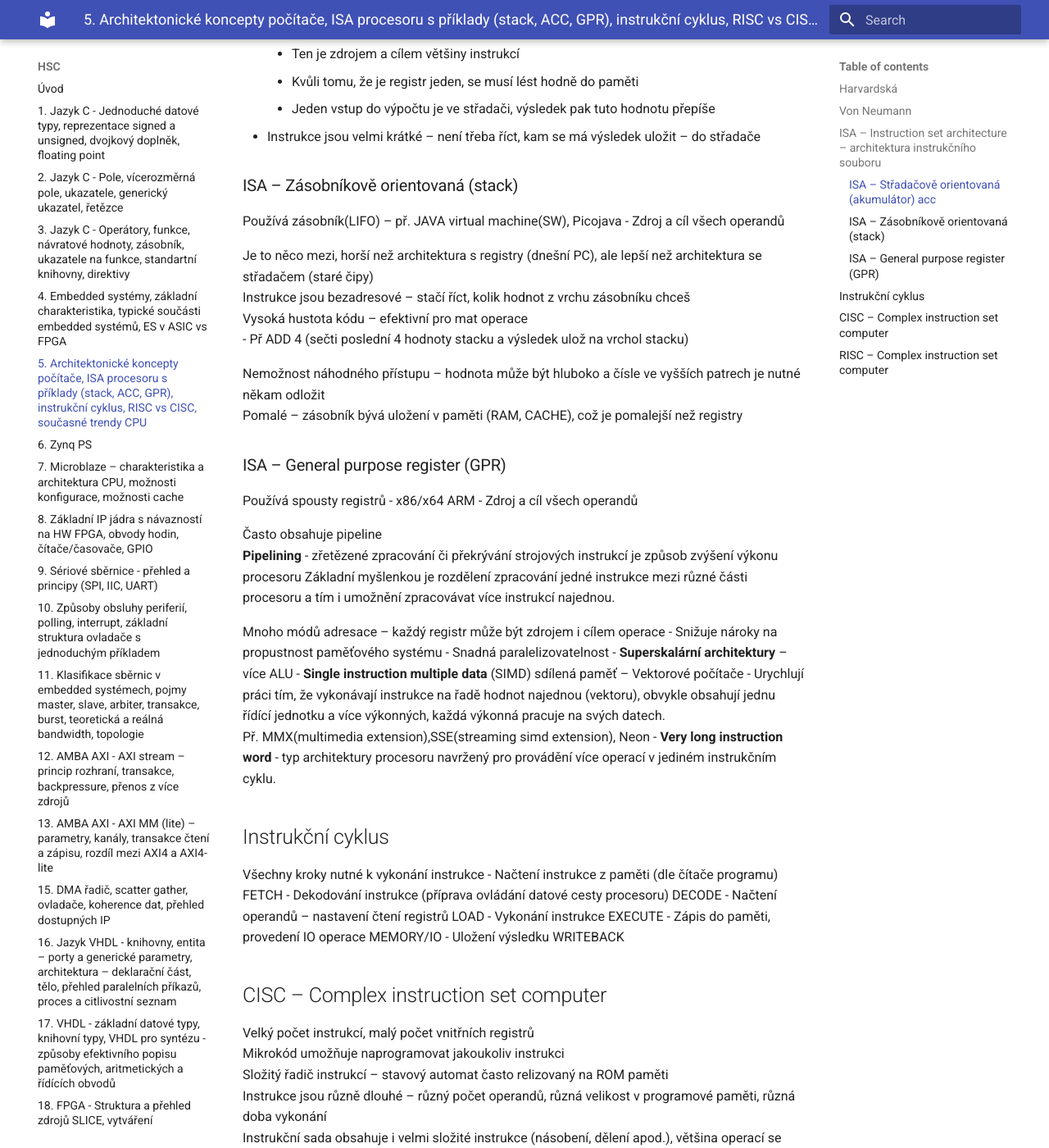
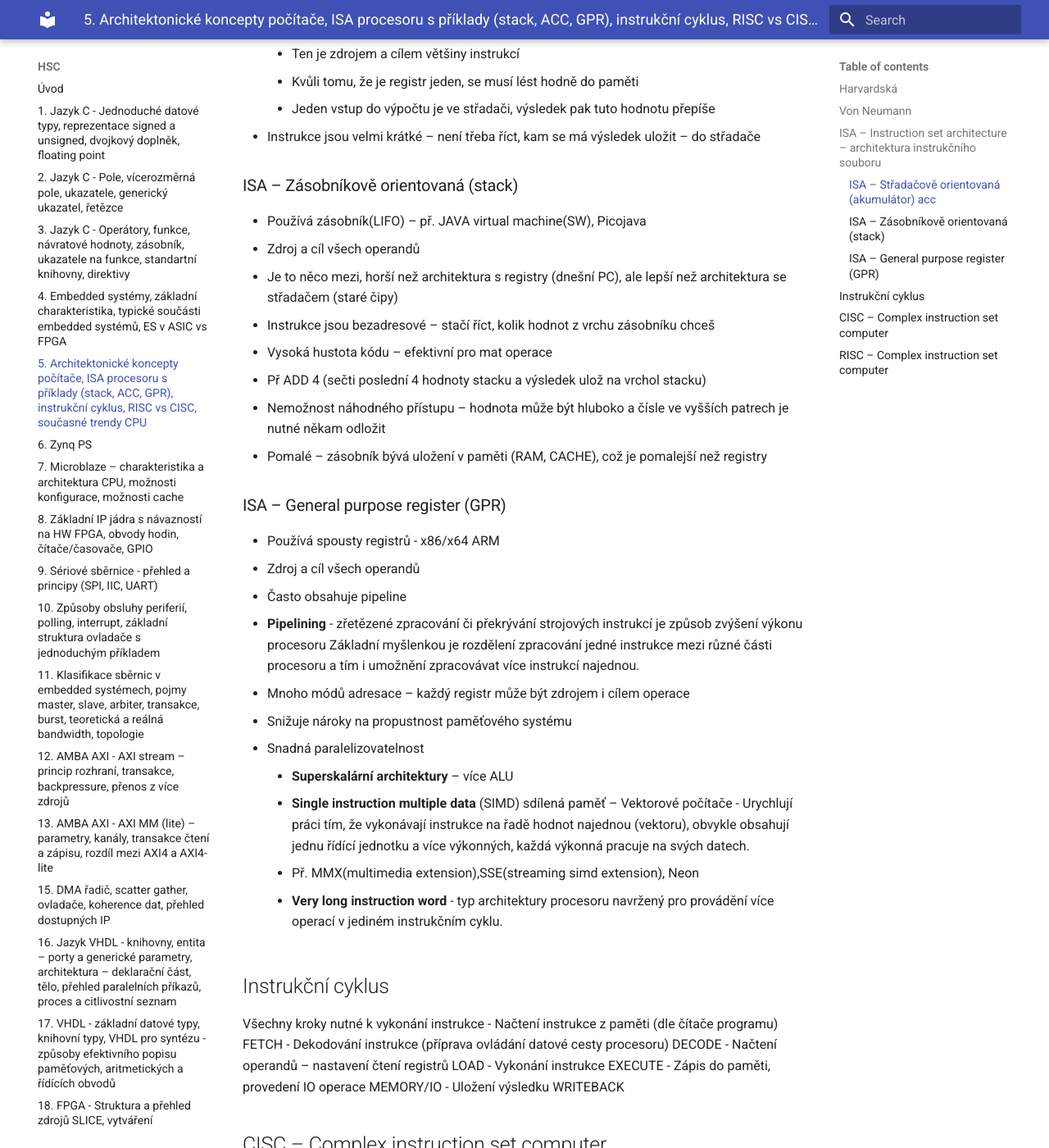
Before and after one commit to jakubklimo/HSC, an MkDocs documentation site: the page built from docs/HSC_5.md, in a window 1280 px wide and 1400 px high, scrolled down 1811 px. Shown: the whole window at 82% size. Built offline with MkDocs 1.6.1 and Material for MkDocs 9.7.7, drawn with Linux system fonts in a browser that asks for light colours; some of the changed text lies outside the part shown.

Commit message:
Update HSC_5.md

```diff
--- a/docs/HSC_5.md
+++ b/docs/HSC_5.md
@@ -51,31 +51,31 @@ ISA definuje:
 
 ### ISA – Zásobníkově orientovaná (stack)
 
-Používá zásobník(LIFO) – př. JAVA virtual machine(SW), Picojava
+- Používá zásobník(LIFO) – př. JAVA virtual machine(SW), Picojava
 - Zdroj a cíl všech operandů
 
-Je to něco mezi, horší než architektura s registry (dnešní PC), ale lepší než architektura se střadačem (staré čipy)
-Instrukce jsou bezadresové – stačí říct, kolik hodnot z vrchu zásobníku chceš
-Vysoká hustota kódu – efektivní pro mat operace
+- Je to něco mezi, horší než architektura s registry (dnešní PC), ale lepší než architektura se střadačem (staré čipy)
+- Instrukce jsou bezadresové – stačí říct, kolik hodnot z vrchu zásobníku chceš
+- Vysoká hustota kódu – efektivní pro mat operace
 - Př ADD 4 (sečti poslední 4 hodnoty stacku a výsledek ulož na vrchol stacku)
 
-Nemožnost náhodného přístupu – hodnota může být hluboko a čísle ve vyšších patrech je nutné někam odložit
-Pomalé – zásobník bývá uložení v paměti (RAM, CACHE), což je pomalejší než registry
+- Nemožnost náhodného přístupu – hodnota může být hluboko a čísle ve vyšších patrech je nutné někam odložit
+- Pomalé – zásobník bývá uložení v paměti (RAM, CACHE), což je pomalejší než registry
 
 ### ISA – General purpose register (GPR)
 
-Používá spousty registrů - x86/x64 ARM
+- Používá spousty registrů - x86/x64 ARM
 - Zdroj a cíl všech operandů
 
-Často obsahuje pipeline
-**Pipelining** - zřetězené zpracování či překrývání strojových instrukcí je způsob zvýšení výkonu procesoru Základní myšlenkou je rozdělení zpracování jedné instrukce mezi různé části procesoru a tím i umožnění zpracovávat více instrukcí najednou.
+- Často obsahuje pipeline
+- **Pipelining** - zřetězené zpracování či překrývání strojových instrukcí je způsob zvýšení výkonu procesoru Základní myšlenkou je rozdělení zpracování jedné instrukce mezi různé části procesoru a tím i umožnění zpracovávat více instrukcí najednou.
 
-Mnoho módů adresace – každý registr může být zdrojem i cílem operace
+- Mnoho módů adresace – každý registr může být zdrojem i cílem operace
 - Snižuje nároky na propustnost paměťového systému
 - Snadná paralelizovatelnost
     - **Superskalární architektury** – více ALU
     - **Single instruction multiple data** (SIMD) sdílená paměť – Vektorové počítače - Urychlují práci tím, že vykonávají instrukce na řadě hodnot najednou (vektoru), obvykle obsahují jednu řídící jednotku a více výkonných, každá výkonná pracuje na svých datech.
-    Př. MMX(multimedia extension),SSE(streaming simd extension), Neon
+    - Př. MMX(multimedia extension),SSE(streaming simd extension), Neon
     - **Very long instruction word** - typ architektury procesoru navržený pro provádění více operací v jediném instrukčním cyklu.
 
 ## Instrukční cyklus
@@ -90,25 +90,25 @@ Všechny kroky nutné k vykonání instrukce
 
 ## CISC – Complex instruction set computer
 
-Velký počet instrukcí, malý počet vnitřních registrů
-Mikrokód umožňuje naprogramovat jakoukoliv instrukci
-Složitý řadič instrukcí – stavový automat často relizovaný na ROM paměti
-Instrukce jsou různě dlouhé – různý počet operandů, různá velikost v programové paměti, různá doba vykonání
-Instrukční sada obsahuje i velmi složité instrukce (násobení, dělení apod.), většina operací se provádí s akumulátorem ->pomalejší zpracování instrukcí Efektivní pro komplexní instrukce, neefektivní pro jednoduché
-Interní Frekvence = 1 / zpoždění na nejdelší kombinační cestě
-Externí frekvence = interní frekvence / počet stupňů
+- Velký počet instrukcí, malý počet vnitřních registrů
+- Mikrokód umožňuje naprogramovat jakoukoliv instrukci
+- Složitý řadič instrukcí – stavový automat často relizovaný na ROM paměti
+- Instrukce jsou různě dlouhé – různý počet operandů, různá velikost v programové paměti, různá doba vykonání
+- Instrukční sada obsahuje i velmi složité instrukce (násobení, dělení apod.), většina operací se provádí s akumulátorem ->pomalejší zpracování instrukcí Efektivní pro komplexní instrukce, neefektivní pro jednoduché
+- Interní Frekvence = 1 / zpoždění na nejdelší kombinační cestě
+- Externí frekvence = interní frekvence / počet stupňů
 
 ## RISC – Complex instruction set computer
 
-Optimalizovaná sada instrukcí – jednoduché, stejně dlouhé – lze provádět efektivně
-Komplexní isntrukce ponechány kompilátoru
-Délka provádění trvá vždy jeden cyklus
-Interní frekvence = externí frekvence = 1 / max(zpoždění stupně)
-Řadič instrukcí je distribuován mezi jednotlivé stupně
-Pracuje se s registry – odpadá práce s akumulátorem
+- Optimalizovaná sada instrukcí – jednoduché, stejně dlouhé – lze provádět efektivně
+- Komplexní isntrukce ponechány kompilátoru
+- Délka provádění trvá vždy jeden cyklus
+- Interní frekvence = externí frekvence = 1 / max(zpoždění stupně)
+- Řadič instrukcí je distribuován mezi jednotlivé stupně
+- Pracuje se s registry – odpadá práce s akumulátorem
 
-Reálně : pro sečtení dvou čísel je musím nejdříve načíst – mezi tím STALL (čekání)
+- Reálně : pro sečtení dvou čísel je musím nejdříve načíst – mezi tím STALL (čekání)
 
-STALL musí být odstraněn
-- CACHE – rychlá paměť v místě potřeby
-- Superskalarita – přidání více ALU – paralelní zpracování
+- STALL musí být odstraněn
+    - CACHE – rychlá paměť v místě potřeby
+    - Superskalarita – přidání více ALU – paralelní zpracování
```
